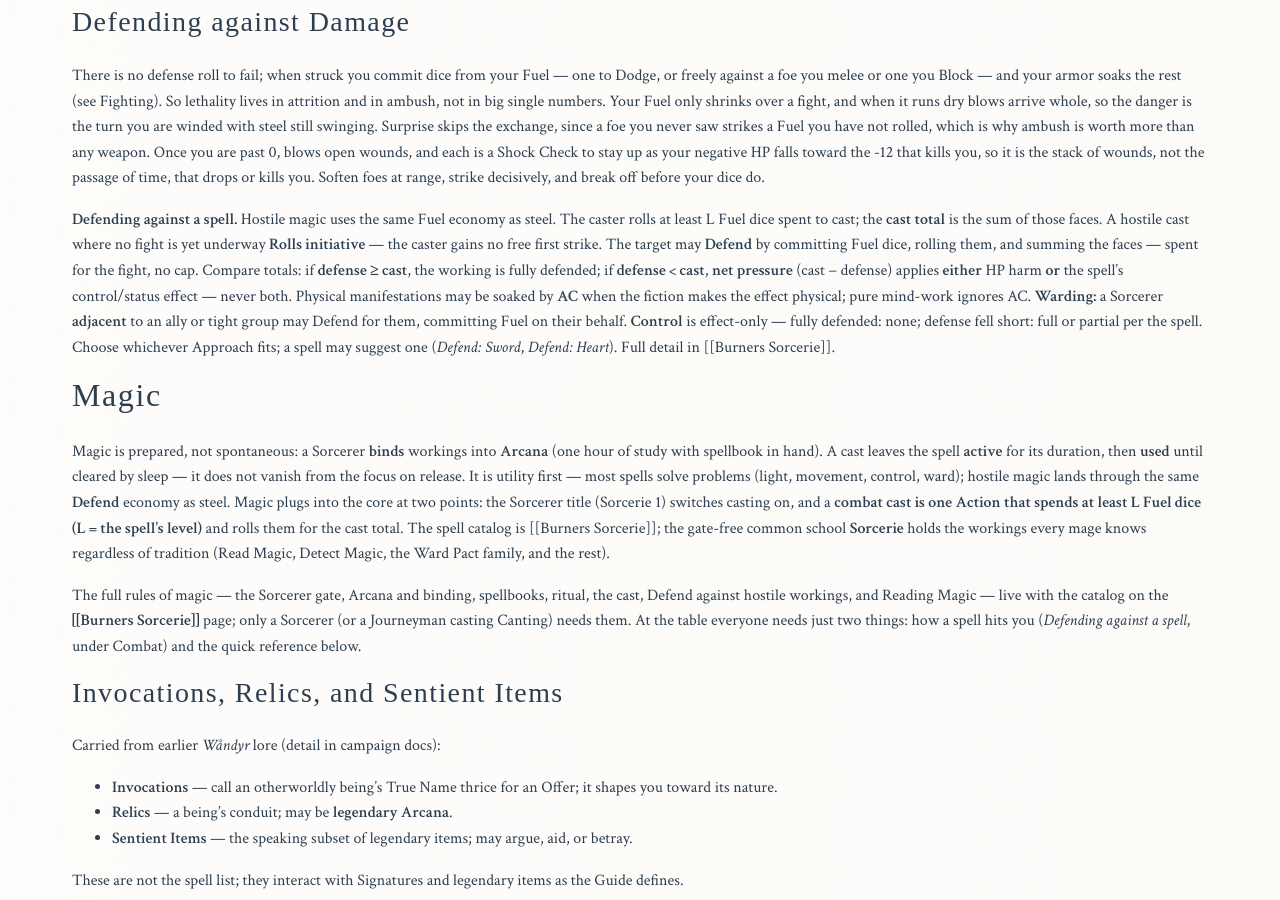
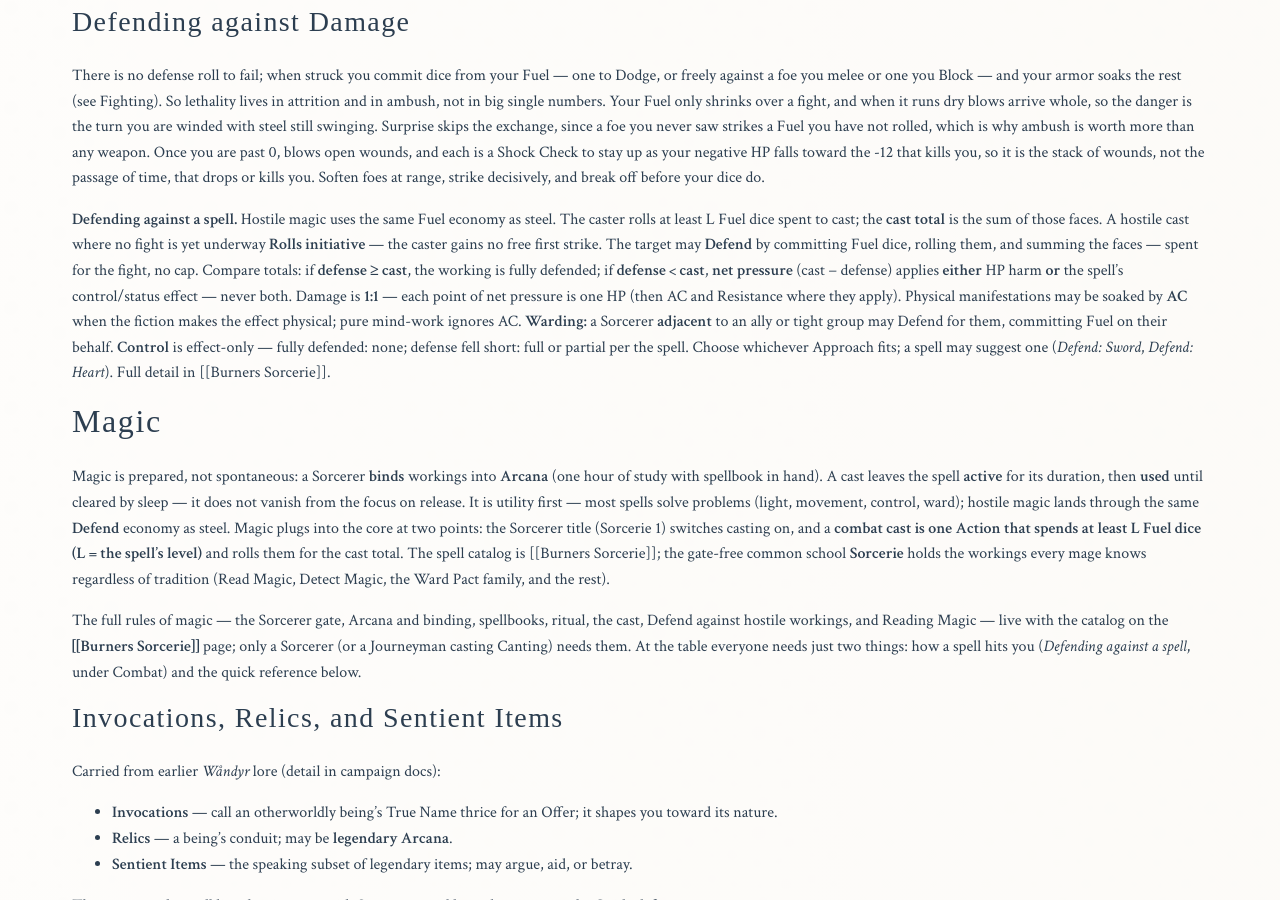
Before and after one commit to paulabrams/burners, a Jekyll site: the page built from burners-adventure-game.md, in a window 1280 px wide and 900 px high, scrolled down 19303 px. Built offline with Jekyll 4.4.1, drawn with Linux system fonts in a browser that asks for light colours; some web fonts are replaced.

Commit message:
Publish local draft: lock 1:1 net pressure to HP for spell damage
Spell damage after a failed Defend costs one HP per point of net pressure,
matching weapon faces after armor.

Co-authored-by: Cursor <cursoragent@cursor.com>

```diff
--- a/burners-adventure-game.md
+++ b/burners-adventure-game.md
@@ -590,7 +590,7 @@ So the tiering is clean and needs no new subsystem: torch the horde; deal, name,
 
 There is no defense roll to fail; when struck you commit dice from your Fuel — one to Dodge, or freely against a foe you melee or one you Block — and your armor soaks the rest (see Fighting). So lethality lives in attrition and in ambush, not in big single numbers. Your Fuel only shrinks over a fight, and when it runs dry blows arrive whole, so the danger is the turn you are winded with steel still swinging. Surprise skips the exchange, since a foe you never saw strikes a Fuel you have not rolled, which is why ambush is worth more than any weapon. Once you are past 0, blows open wounds, and each is a Shock Check to stay up as your negative HP falls toward the -12 that kills you, so it is the stack of wounds, not the passage of time, that drops or kills you. Soften foes at range, strike decisively, and break off before your dice do.
 
-**Defending against a spell.** Hostile magic uses the same Fuel economy as steel. The caster rolls at least L Fuel dice spent to cast; the **cast total** is the sum of those faces. A hostile cast where no fight is yet underway **Rolls initiative** — the caster gains no free first strike. The target may **Defend** by committing Fuel dice, rolling them, and summing the faces — spent for the fight, no cap. Compare totals: if **defense ≥ cast**, the working is fully defended; if **defense < cast**, **net pressure** (cast − defense) applies **either** HP harm **or** the spell's control/status effect — never both. Physical manifestations may be soaked by **AC** when the fiction makes the effect physical; pure mind-work ignores AC. **Warding:** a Sorcerer **adjacent** to an ally or tight group may Defend for them, committing Fuel on their behalf. **Control** is effect-only — fully defended: none; defense fell short: full or partial per the spell. Choose whichever Approach fits; a spell may suggest one (*Defend: Sword*, *Defend: Heart*). Full detail in [[Burners Sorcerie]].
+**Defending against a spell.** Hostile magic uses the same Fuel economy as steel. The caster rolls at least L Fuel dice spent to cast; the **cast total** is the sum of those faces. A hostile cast where no fight is yet underway **Rolls initiative** — the caster gains no free first strike. The target may **Defend** by committing Fuel dice, rolling them, and summing the faces — spent for the fight, no cap. Compare totals: if **defense ≥ cast**, the working is fully defended; if **defense < cast**, **net pressure** (cast − defense) applies **either** HP harm **or** the spell's control/status effect — never both. Damage is **1:1** — each point of net pressure is one HP (then AC and Resistance where they apply). Physical manifestations may be soaked by **AC** when the fiction makes the effect physical; pure mind-work ignores AC. **Warding:** a Sorcerer **adjacent** to an ally or tight group may Defend for them, committing Fuel on their behalf. **Control** is effect-only — fully defended: none; defense fell short: full or partial per the spell. Choose whichever Approach fits; a spell may suggest one (*Defend: Sword*, *Defend: Heart*). Full detail in [[Burners Sorcerie]].
 
 ## Magic
 
```
Also changed, not shown: burners-ose-conversions.md (+1 -1 lines), burners-sorcerie.md (+1 -1 lines).
